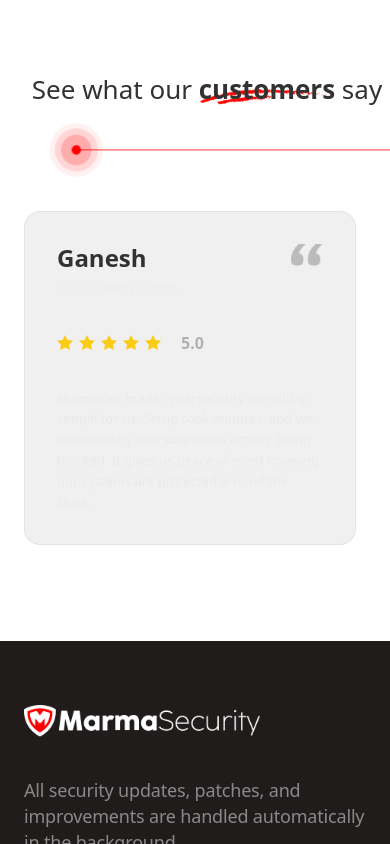
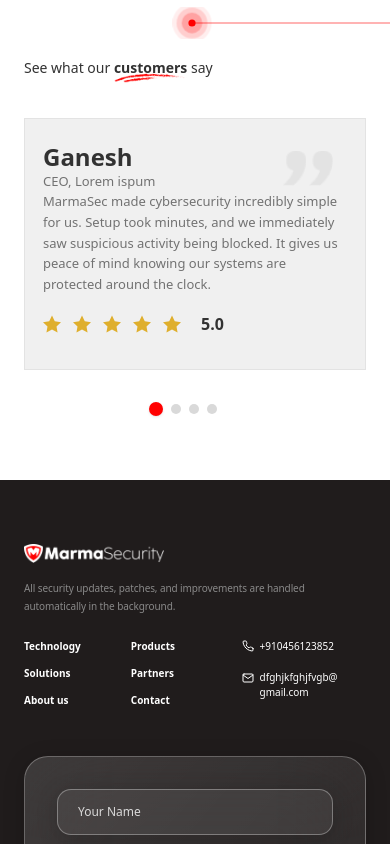
Before and after one commit to vinay-uelement/marma-security, a Next.js app: page / in a window 390 px wide. Shown: the part 4660-5504 px from the top of the page. Built offline with nearby package versions, Linux system fonts and the light colour scheme.

Commit message:
Update mobile layout for Footer, typographic scaling, and unified grid mappings

```diff
--- a/app/globals.css
+++ b/app/globals.css
@@ -132,11 +132,13 @@ img {
 }
 
 .footer-link {
-  @apply font-body font-semibold text-[20px] leading-[100%] text-white hover:text-white/70 transition-colors;
+  font-family: var(--font-body);
+  @apply font-semibold text-[20px] leading-[100%] text-white hover:text-white/70 transition-colors;
 }
 
 .footer-btn-text {
-  @apply font-banner font-normal text-[16px] md:text-[20px];
+  font-family: var(--font-banner);
+  @apply font-normal text-white text-[16px] md:text-[20px];
 }
 
 .footer-container {
@@ -162,31 +164,37 @@ img {
 }
 
 .footer-input-field {
+  font-family: var(--font-body);
   background: rgba(212, 212, 212, 0.08);
   border: 1px solid #ffffff52;
   color: #d4d4d433;
   box-shadow: 0px 3.66px 21.95px -0.91px #00000033;
-  @apply font-body font-normal text-[18px] leading-[28px] rounded-[14px] px-5 py-4 text-white placeholder-white focus:outline-none focus:border-white focus:ring-1 focus:ring-white transition-all w-full;
+  @apply font-normal text-[12px] md:text-[18px] leading-[20px] md:leading-[28px] rounded-[14px] px-5 py-3 md:py-4 text-white placeholder-white focus:outline-none focus:border-white focus:ring-1 focus:ring-white transition-all w-full;
 }
 
 .footer-input-field::placeholder {
-  @apply text-[#FFFFFFCC] font-body font-normal text-[18px] leading-[28px];
+  font-family: var(--font-body);
+  @apply text-[#FFFFFFCC] font-normal text-[12px] md:text-[18px] leading-[20px] md:leading-[28px];
 }
 
 .footer-desc-text {
-  @apply font-body font-normal text-[18px] leading-[26px] tracking-[-0.01em] text-[#898989];
+  font-family: var(--font-body);
+  @apply font-normal text-[10px] md:text-[18px] leading-[18px] md:leading-[26px] tracking-[-0.01em] text-[#898989];
 }
 
 .footer-nav-grid {
-  @apply font-title font-semibold text-[16px] text-white;
+  font-family: var(--font-title);
+  @apply font-semibold text-[10px] md:text-[16px] text-white;
 }
 
 .footer-contact-text {
-  @apply font-body font-normal text-[16px] text-[#FFFFFF];
+  font-family: var(--font-body);
+  @apply font-normal text-[10px] md:text-[16px] text-[#FFFFFF];
 }
 
 .footer-copyright {
-  @apply text-[13px] font-body text-center;
+  font-family: var(--font-body);
+  @apply text-[10px] md:text-[13px] text-center;
 }
 
 /* ===============================================================
@@ -223,25 +231,28 @@ img {
    =============================================================== */
 
 .tm-header-pro {
-  @apply font-title font-[500] text-[26px] md:text-[36px] leading-[1.2] lg:leading-[42px] tracking-normal;
+  font-family: var(--font-title);
+  @apply font-[500] text-[14px] md:text-[36px] leading-[21px] lg:leading-[42px] tracking-normal;
 }
 
 .tm-card-name-bold {
-  @apply font-title font-semibold text-[24px] leading-[1.2] lg:text-[30px] lg:leading-[42px] tracking-normal;
+  font-family: var(--font-title);
+  @apply font-semibold text-[24px] md:text-[30px] leading-[1.2] lg:leading-[42px] tracking-normal;
 }
 
 .tm-card-text-body {
-  @apply font-body font-normal text-[13px] leading-[1.6] lg:text-[14px] lg:leading-[28px] tracking-normal;
-  color: #eaeaea;
+  font-family: var(--font-body);
+  @apply font-normal text-[13px] lg:text-[14px] leading-[1.6] lg:leading-[28px] tracking-normal text-[#727272];
 }
 
 .tm-card-subtitle-reg {
-  @apply font-body font-normal text-[14px] leading-[1.5] lg:text-[16px] lg:leading-[42px] tracking-normal;
-  color: #ececec;
+  font-family: var(--font-body);
+  @apply font-normal text-[13px] lg:text-[14px] leading-[1.5] lg:leading-[40px] tracking-normal text-[#727272];
 }
 
 .tm-card-rating {
-  @apply font-title font-bold text-[16px] lg:text-[18px] leading-[42px] text-[#B1B1B1];
+  font-family: var(--font-title);
+  @apply font-bold text-[16px] lg:text-[18px] leading-[42px] text-[#323232];
 }
 
 /* ===============================================================
@@ -522,19 +533,23 @@ img {
 }
 
 .home-protect-title {
-  @apply font-body font-normal md:font-light text-[12px] md:text-[28px] lg:text-[32px] leading-[18px] md:leading-[34px] tracking-[-0.01em] text-[#323232];
+  font-family: var(--font-body);
+  @apply font-normal md:font-light text-[12px] md:text-[28px] lg:text-[32px] leading-[34px] tracking-[-0.01em] text-[#323232];
 }
 
 .home-protect-strong {
-  @apply font-body font-semibold text-[12px] md:text-[18px] leading-[18px] md:leading-[26px] tracking-[-0.01em] md:tracking-[-0.01em] text-[#323232];
+  font-family: var(--font-body);
+  @apply font-semibold text-[12px] md:text-[18px] leading-[18px] md:leading-[26px] tracking-[-0.01em] md:tracking-[-0.01em] text-[#323232];
 }
 
 .home-protect-desc {
-  @apply font-body font-light text-[10px] md:text-[16px] leading-[18px] md:leading-[26px] tracking-normal md:tracking-[-0.01em] text-[#989898];
+  font-family: var(--font-body);
+  @apply font-light text-[10px] md:text-[16px] leading-[18px] md:leading-[26px] tracking-normal md:tracking-[-0.01em] text-[#989898];
 }
 
 .home-protect-link {
-  @apply font-title font-normal text-[13px] md:text-[16px] leading-[34px] md:leading-normal tracking-[-0.01em] text-[#FF0000];
+  font-family: var(--font-title);
+  @apply font-normal text-[13px] md:text-[16px] leading-[34px] md:leading-normal tracking-[-0.01em] text-[#FF0000];
 }
 
 .home-protection-banner-title {
--- a/components/global/Footer.tsx
+++ b/components/global/Footer.tsx
@@ -5,25 +5,28 @@ export default function Footer() {
     return (
         <footer className="footer-container">
             <div className="max-w-[1400px] mx-auto px-6 lg:px-12">
-                <div className="grid grid-cols-1 lg:grid-cols-2 gap-16 lg:gap-24">
+                <div className="grid grid-cols-1 lg:grid-cols-2 gap-0 lg:gap-24">
 
                     <div className="flex flex-col h-full ">
                         {/* Top: Logo & Description */}
-                        <div className="flex flex-col items-start pb-8 lg:pb-15 gap-10 w-full">
+                        <div className="flex flex-col items-start pb-6 md:pb-8 lg:pb-15 gap-4 md:gap-10 w-full">
                             <Image
                                 src="/images/global/marmalogofooter.png"
                                 alt="Marma Security"
                                 width={200}
                                 height={40}
-                                className="footer-logo"
+                                className="w-[140px] md:w-[200px] h-auto object-contain"
                             />
 
-                            <p className="footer-desc-text">
+                            <p className="footer-desc-text max-w-full">
                                 All security updates, patches, and improvements are handled automatically in the background.
                             </p>
                         </div>
 
-                        {/* Middle: Links Grid */}
+                        {/* ======================================= */}
+                        {/* DESKTOP-ONLY MIDDLE NAV & CONTACT GRID */}
+                        {/* ======================================= */}
+                        <div className="hidden md:flex flex-col h-full w-full">
                             <div className="grid grid-cols-2 md:grid-cols-3 gap-y-10 gap-x-4 pb-15 w-full footer-nav-grid place-items-start">
                                 <a href="/technology" className="hover:text-white/70 transition-colors">Technology</a>
                                 <a href="/product" className="hover:text-white/70 transition-colors">Products</a>
@@ -34,10 +37,9 @@ export default function Footer() {
                                 <a href="/contact-us" className="hover:text-white/70 transition-colors">Contact</a>
                             </div>
 
-                        <div className="w-full h-px bg-[#FFFFFF33] mb-10 md-mb-15 mix-blend-screen" />
+                            <div className="w-full h-px bg-[#FFFFFF33] mb-10 md:mb-15 mix-blend-screen" />
 
                             <div className="flex flex-col gap-10 flex-grow">
-                            {/* Contact Details */}
                                 <div className="flex flex-col sm:flex-row gap-8 justify-between pr-5 sm:gap-16 footer-contact-text items-start">
                                     <a href="tel:+910456123852" className="flex items-center gap-4 hover:opacity-80 transition-opacity">
                                         <svg xmlns="http://www.w3.org/2000/svg" width="22" height="22" viewBox="0 0 24 24" fill="none" stroke="currentColor" strokeWidth="2" strokeLinecap="round" strokeLinejoin="round"><path d="M22 16.92v3a2 2 0 0 1-2.18 2 19.79 19.79 0 0 1-8.63-3.07 19.5 19.5 0 0 1-6-6 19.79 19.79 0 0 1-3.07-8.67A2 2 0 0 1 4.11 2h3a2 2 0 0 1 2 1.72 12.84 12.84 0 0 0 .7 2.81 2 2 0 0 1-.45 2.11L8.09 9.91a16 16 0 0 0 6 6l1.27-1.27a2 2 0 0 1 2.11-.45 12.84 12.84 0 0 0 2.81.7A2 2 0 0 1 22 16.92z"></path></svg>
@@ -49,7 +51,7 @@ export default function Footer() {
                                     </a>
                                 </div>
 
-                            {/* Social Icons */}
+                                {/* Desktop Social Icons */}
                                 <div className="flex items-end space-x-6 pb-2 mt-auto">
                                     <a href="#" aria-label="Instagram" className="hover:opacity-80 transition-opacity">
                                         <Image src="/images/global/insta-icon.png" alt="Instagram" width={28} height={28} className="object-contain" />
@@ -64,10 +66,45 @@ export default function Footer() {
                             </div>
                         </div>
 
+                        {/* ======================================= */}
+                        {/* MOBILE-ONLY UNIFIED 3-COLUMN GRID       */}
+                        {/* ======================================= */}
+                        <div className="flex md:hidden flex-col w-full pb-8">
+                            <div className="grid grid-cols-[1fr_1fr_1.3fr] gap-x-2 gap-y-6 w-full items-start">
+                                {/* Column 1 */}
+                                <div className="flex flex-col gap-3 footer-nav-grid text-[10px]">
+                                    <a href="/technology" className="hover:text-white/70 transition-colors">Technology</a>
+                                    <a href="/solutions" className="hover:text-white/70 transition-colors">Solutions</a>
+                                    <a href="/about-us" className="hover:text-white/70 transition-colors">About us</a>
+                                </div>
+
+                                {/* Column 2 */}
+                                <div className="flex flex-col gap-3 footer-nav-grid text-[10px]">
+                                    <a href="/product" className="hover:text-white/70 transition-colors">Products</a>
+                                    <a href="/partners" className="hover:text-white/70 transition-colors">Partners</a>
+                                    <a href="/contact-us" className="hover:text-white/70 transition-colors">Contact</a>
+                                </div>
+
+                                {/* Column 3 - Contact Links */}
+                                <div className="flex flex-col gap-4 footer-contact-text text-[9px] pl-1 break-all">
+                                    <a href="tel:+910456123852" className="flex items-center gap-1.5 hover:opacity-80 transition-opacity">
+                                        <svg xmlns="http://www.w3.org/2000/svg" width="12" height="12" viewBox="0 0 24 24" fill="none" stroke="currentColor" strokeWidth="2" strokeLinecap="round" strokeLinejoin="round" className="shrink-0"><path d="M22 16.92v3a2 2 0 0 1-2.18 2 19.79 19.79 0 0 1-8.63-3.07 19.5 19.5 0 0 1-6-6 19.79 19.79 0 0 1-3.07-8.67A2 2 0 0 1 4.11 2h3a2 2 0 0 1 2 1.72 12.84 12.84 0 0 0 .7 2.81 2 2 0 0 1-.45 2.11L8.09 9.91a16 16 0 0 0 6 6l1.27-1.27a2 2 0 0 1 2.11-.45 12.84 12.84 0 0 0 2.81.7A2 2 0 0 1 22 16.92z"></path></svg>
+                                        <span>+910456123852</span>
+                                    </a>
+                                    <a href="mailto:dfghjkfghjfvgb@gmail.com" className="flex items-start gap-1.5 hover:opacity-80 transition-opacity">
+                                        <svg xmlns="http://www.w3.org/2000/svg" width="12" height="12" viewBox="0 0 24 24" fill="none" stroke="currentColor" strokeWidth="2" strokeLinecap="round" strokeLinejoin="round" className="shrink-0 mt-[2px]"><path d="M4 4h16c1.1 0 2 .9 2 2v12c0 1.1-.9 2-2 2H4c-1.1 0-2-.9-2-2V6c0-1.1.9-2 2-2z"></path><polyline points="22,6 12,13 2,6"></polyline></svg>
+                                        <span className="break-all whitespace-normal">dfghjkfghjfvgb@<br/>gmail.com</span>
+                                    </a>
+                                </div>
+                            </div>
+                        </div>
+
+                    </div>
+
                     {/* Right Column: Contact Form */}
-                    <div className="flex items-end justify-center lg:justify-end mt-4 lg:mt-0 mb-8 lg:mb-0">
-                        <div className="footer-form-glass">
-                            <form className="flex flex-col gap-6" onSubmit={(e) => e.preventDefault()}>
+                    <div className="flex flex-col items-center lg:items-end justify-center lg:justify-end mt-4 lg:mt-0 lg:mb-0 w-full">
+                        <div className="footer-form-glass w-full">
+                            <form className="flex flex-col gap-5 md:gap-6" onSubmit={(e) => e.preventDefault()}>
                                 <input
                                     type="text"
                                     placeholder="Your Name"
@@ -86,18 +123,37 @@ export default function Footer() {
                                 <textarea
                                     placeholder="Let us know how we can help..."
                                     rows={4}
-                                    className="footer-input-field resize-none min-h-[140px]"
+                                    className="footer-input-field resize-none min-h-[120px] md:min-h-[140px]"
                                 />
 
                                 <div className="flex justify-center lg:justify-end pt-3">
-                                    <button type="submit" className="text-[#fff] footer-btn-text flex items-center gap-3 bg-[#FF0000] py-2 hover:bg-[#d12222] transition-colors rounded-full pl-8 pr-2 tracking-wide group">
-                                        Submit
-                                        <div className="bg-white text-[#ea3333] rounded-full p-2 group-hover:bg-gray-100 transition-colors">
-                                            <svg xmlns="http://www.w3.org/2000/svg" width="24" height="24" viewBox="0 0 24 24" fill="none" stroke="currentColor" strokeWidth="2.5" strokeLinecap="round" strokeLinejoin="round"><line x1="7" y1="17" x2="17" y2="7"></line><polyline points="7 7 17 7 17 17"></polyline></svg>
+                                    <button type="submit" className="relative flex items-center justify-center rounded-full pl-8 pr-12 py-1 min-w-[160px] md:min-w-[180px] transition-transform hover:scale-[1.02] bg-[#FF0000] text-[#ffffff] hover:bg-[#d12222] w-fit group">
+                                        <span className="footer-btn-text text-white">Submit</span>
+                                        <div className="bg-white rounded-full p-1 flex items-center justify-center shrink-0 group-hover:bg-gray-100 transition-colors absolute right-1">
+                                            <Image
+                                                src="/images/global/arrow-red.png"
+                                                alt="Arrow"
+                                                width={20}
+                                                height={20}
+                                                className="object-contain"
+                                            />
                                         </div>
                                     </button>
                                 </div>
                             </form>
+                        </div>
+
+                        {/* Mobile Social Icons explicitly mapped below form strictly for Mobile constraints */}
+                        <div className="flex md:hidden items-center justify-start space-x-6 pt-10 pb-0 w-full">
+                            <a href="#" aria-label="Instagram" className="hover:opacity-80 transition-opacity">
+                                <Image src="/images/global/insta-icon.png" alt="Instagram" width={24} height={24} className="object-contain" />
+                            </a>
+                            <a href="#" aria-label="Facebook" className="hover:opacity-80 transition-opacity">
+                                <Image src="/images/global/fb-icon.png" alt="Facebook" width={24} height={24} className="object-contain" />
+                            </a>
+                            <a href="#" aria-label="Twitter" className="hover:opacity-80 transition-opacity">
+                                <Image src="/images/global/twitter-icon.png" alt="Twitter" width={24} height={24} className="object-contain" />
+                            </a>
                         </div>
                     </div>
                 </div>
--- a/components/testimonial/Testimonial.tsx
+++ b/components/testimonial/Testimonial.tsx
@@ -1,10 +1,12 @@
-import React from "react";
+"use client";
+
+import React, { useRef, useState } from "react";
 import Image from "next/image";
 import HighlightedText from "../global/HighlightedText";
 import DecorativeLine from "../home/DecorativeLine";
+
 const testimonials = [
-  {
-    name: "Ganesh",
+  {    name: "Ganesh",
     title: "CEO, Lorem ispum",
     rating: 5.0,
     content:
@@ -34,13 +36,45 @@ const testimonials = [
 ];
 
 export default function Testimonial() {
+  const scrollRef = useRef<HTMLDivElement>(null);
+  const [activeIndex, setActiveIndex] = useState(0);
+
+  const handleScroll = () => {
+    if (!scrollRef.current || scrollRef.current.children.length === 0) return;
+    const cardWidth = scrollRef.current.children[0].clientWidth;
+    // Calculate safely which array item is taking up the center scroll viewport natively
+    const index = Math.round(scrollRef.current.scrollLeft / cardWidth);
+    setActiveIndex(index);
+  };
+
+  const scrollTo = (index: number) => {
+    if (!scrollRef.current || scrollRef.current.children.length === 0) return;
+    const cardWidth = scrollRef.current.children[0].clientWidth;
+    const gap = 24; // 24px = gap-6 in Tailwind natively applied on mobile tracking
+    scrollRef.current.scrollTo({ left: index * (cardWidth + gap), behavior: "smooth" });
+    setActiveIndex(index);
+  };
+
   return (
     <section className="relative w-full py-16 lg:py-24 overflow-hidden">
       {/* Removed Background Image */}
 
-      <div className="relative z-10 w-full mb-10 lg:mb-16 pl-6 lg:pl-12 pr-0 max-w-[1440px] mx-auto">
-        <div className="flex flex-col items-center text-center md:flex-row md:items-center md:text-left justify-between gap-6 md:gap-12 relative w-full">
-          <h2 className="tm-header-pro text-[#323232] whitespace-normal md:whitespace-nowrap w-full">
+      <div className="relative z-10 w-full mb-10 lg:mb-16 px-6 lg:px-12 max-w-[1440px] mx-auto">
+        <div className="relative flex flex-col items-start md:flex-row md:items-center text-left justify-between gap-6 md:gap-12 w-full h-auto mt-8 md:mt-0">
+
+          {/* Decorative Red Line Graphic (Mobile & Tablet Layout) strictly mapped above the tm-header-pro */}
+          <div className="flex md:hidden absolute top-[-50px] right-[-24px] items-start justify-end w-[280px] pointer-events-none overflow-hidden z-0">
+             <div className="w-full flex justify-end">
+                 <DecorativeLine
+                     viewBox="0 0 700 80"
+                     points="100,40 1100,40"
+                     dots={[{ cx: 100, cy: 40, rippleCount: 3 }]}
+                     className="w-full h-auto translate-x-[15%]"
+                 />
+             </div>
+          </div>
+
+          <h2 className="tm-header-pro text-[#323232] whitespace-normal md:whitespace-nowrap w-full relative z-10">
             See what our{" "}
             <HighlightedText
               text="customers"
@@ -50,60 +84,67 @@ export default function Testimonial() {
             say
           </h2>
 
-          {/* The decorative red line reaches the container edge naturally */}
-          <div className="flex items-center w-full md:w-[35vw] xl:w-[450px]">
-
-            <DecorativeLine
-              viewBox="0 0 700 80"
-              points="100,40 1100,40"
-              dots={[{ cx: 100, cy: 40, rippleCount: 3 }]}
-              className="w-full h-auto"
-            />
-
+          {/* Decorative Red Line Graphic (Desktop Layout) */}
+          <div className="hidden md:block absolute right-0 top-0 pointer-events-none z-0">
+              <div className="relative w-[35vw] flex justify-end">
+                  <DecorativeLine
+                      viewBox="0 0 700 80"
+                      points="100,40 1100,40"
+                      dots={[{ cx: 100, cy: 40, rippleCount: 3 }]}
+                      className="w-[300px] lg:w-[400px] h-auto ml-auto"
+                  />
+              </div>
           </div>
         </div>
       </div>
 
-      <div className="relative z-10 max-w-[1440px] mx-auto px-6 lg:px-12">
+      <div className="relative z-10 max-w-[1440px] ml-6 mr-6 lg:ml-12">
         {/* Testimonial Cards */}
-        <div className="flex gap-8 overflow-x-auto pb-8 snap-x snap-mandatory scrollbar-hide">
+        <div
+          ref={scrollRef}
+          onScroll={handleScroll}
+          className="flex gap-6 md:gap-8 overflow-x-auto pb-4 md:pb-8 snap-x snap-mandatory scrollbar-hide"
+        >
           {testimonials.map((testimonial, index) => (
             <div
               key={index}
-              className="relative bg-[#F0F0F0] border border-[#D9D9D98C] rounded-2xl p-8 flex flex-col flex-shrink-0 w-[85vw] sm:w-[70vw] md:w-[45vw] lg:w-[30vw] xl:w-[380px] snap-start"
+              className="relative bg-[#F0F0F0] border border-[#D9D9D98C] rounded-[19] px-[18px] py-[24px] flex flex-col flex-shrink-0 w-full max-w-full min-w-0 sm:w-[70vw] md:w-[45vw] lg:w-[30vw] xl:w-[380px] snap-center md:snap-start mr-6 sm:mr-0"
             >
               {/* Quote Icon */}
               <div className="absolute top-8 right-8">
                 <Image
-                  src="/images/global/quote-icon.png"
+                  src="/images/global/quote-icon2.png"
                   alt="Quote"
-                  width={32}
-                  height={24}
+                  width={50}
+                  height={74}
                   className="object-contain"
                 />
               </div>
 
               {/* Header: Name and Title */}
-              <div className="mb-[24px]">
-                <h3 className="tm-card-name-bold mb-1 text-[#323232]">{testimonial.name}</h3>
+              <div className="mb-[0px]">
+                <h3 className="tm-card-name-bold text-[#323232]">{testimonial.name}</h3>
                 <p className="tm-card-subtitle-reg text-[#727272]">{testimonial.title}</p>
               </div>
 
-              {/* Rating Stars */}
-              <div className="flex items-center gap-2 mb-6">
-                <div className="flex items-center gap-1.5">
+              {/* Content */}
+              <p className="tm-card-text-body text-[#727272] leading-relaxed mb-2">{testimonial.content}</p>
+
+              {/* Rating Stars (Moved Below) */}
+              <div className="flex items-center gap-2 mt-auto">
+                <div className="flex items-center gap-3">
                   {[...Array(5)].map((_, i) => (
                     <svg
                       key={i}
-                      width="16"
-                      height="15"
+                      width="18"
+                      height="20"
                       viewBox="0 0 16 15"
                       fill="none"
                       xmlns="http://www.w3.org/2000/svg"
                     >
                       <path
                         d="M8 0L10.472 4.965L16 5.86L12 9.71L12.944 15L8 12.43L3.056 15L4 9.71L0 5.86L5.528 4.965L8 0Z"
-                        fill="#FACC15"
+                        fill="#dfaf2d"
                       />
                     </svg>
                   ))}
@@ -113,9 +154,21 @@ export default function Testimonial() {
                 </span>
               </div>
 
-              {/* Content */}
-              <p className="tm-card-text-body text-[#727272] leading-relaxed">{testimonial.content}</p>
             </div>
+          ))}
+        </div>
+
+        {/* Mobile Pagination Dot Controller */}
+        <div className="flex justify-center items-center gap-2 mt-4 md:hidden pr-6">
+          {testimonials.map((_, index) => (
+            <button
+              key={index}
+              onClick={() => scrollTo(index)}
+              className={`rounded-full transition-all duration-300 pointer-events-auto cursor-pointer ${
+                activeIndex === index ? "bg-[#FF0000] w-[14px] h-[14px] shadow-sm" : "bg-[#D9D9D9] w-[10px] h-[10px]"
+              }`}
+              aria-label={`Go to slide ${index + 1}`}
+            />
           ))}
         </div>
       </div>
```
Also changed, not shown: components/home/HowWeProtect.tsx (+12 -8 lines), public/images/global/quote-icon2.png (added). Lines whose indentation alone changed are shown as unchanged.
